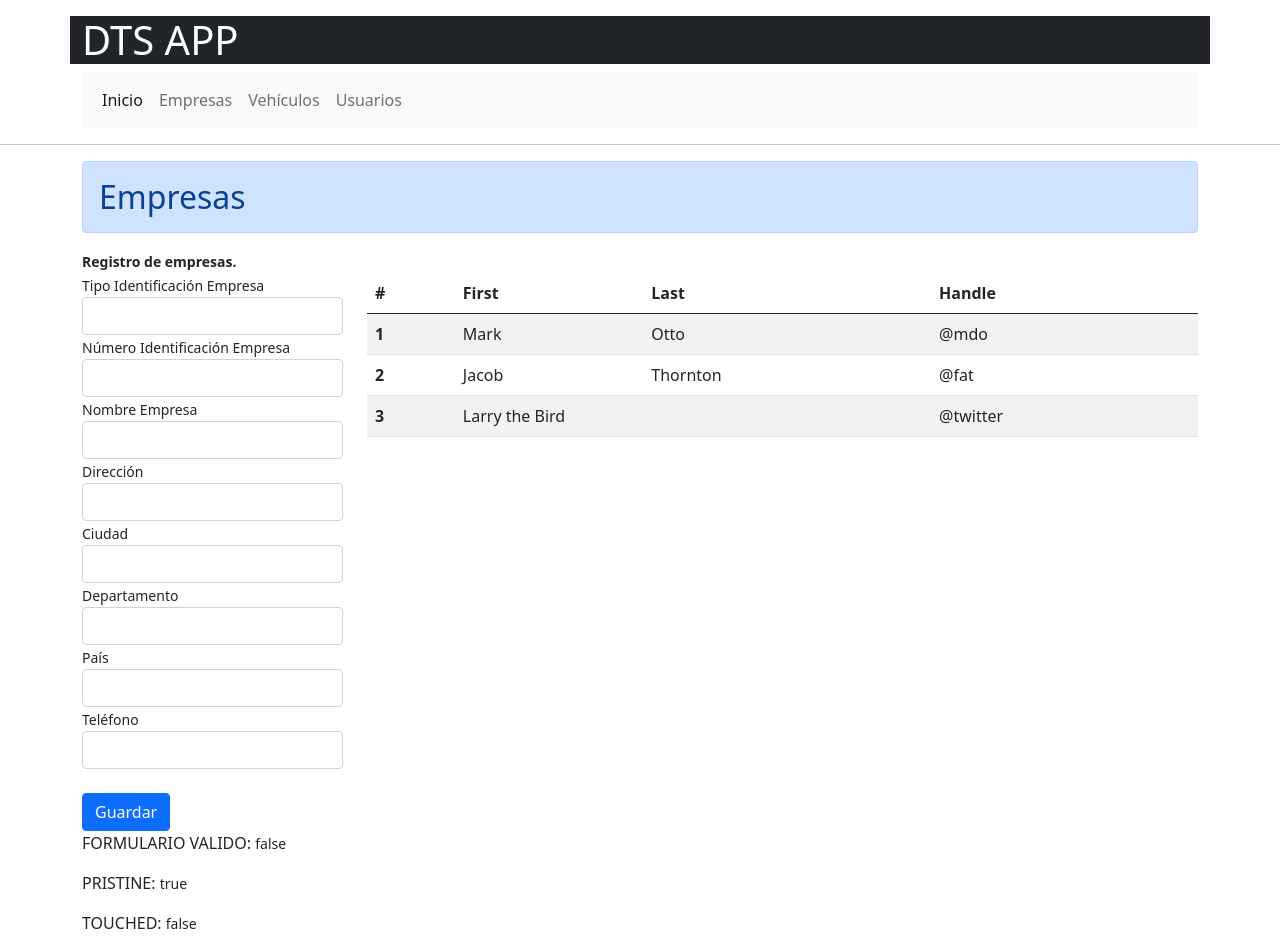
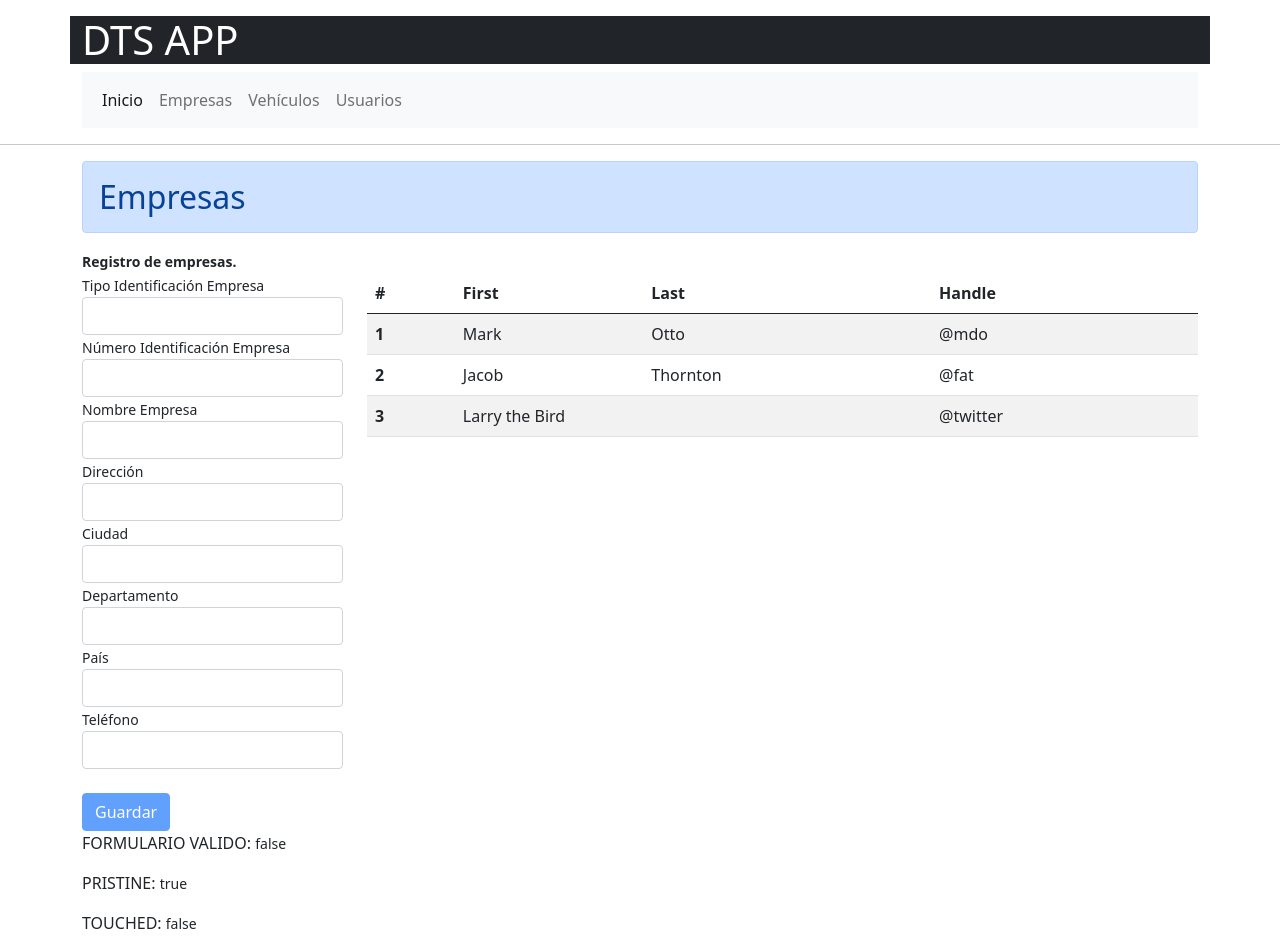
Before and after one commit to andrescanm/angular-dts, an Angular app: page / in a window 1280 px wide. Shown: the top 952 px of the page. Built offline with nearby package versions, Linux system fonts and the light colour scheme; no server answers.

Commit message:
Submit disabled formularioEmpresa.invalid

```diff
--- a/src/app/empresa/empresaFormulario/empresa.formulario.component.html
+++ b/src/app/empresa/empresaFormulario/empresa.formulario.component.html
@@ -65,7 +65,7 @@
                     <input type="text" class="form-control" id="telefono" formControlName="telefono" />
                 </div>
                 <br>
-                <button type="submit" class="btn btn-primary">
+                <button type="submit" class="btn btn-primary" [disabled]="formularioEmpresa.invalid">
                         Guardar
                     </button>
             </form>
--- a/src/app/empresa/empresaFormulario/empresa.formulario.component.ts
+++ b/src/app/empresa/empresaFormulario/empresa.formulario.component.ts
@@ -14,7 +14,7 @@ export class EmpresaFormularioComponent implements OnInit {
     tipoIdentificacion:   ['',[Validators.required, Validators.minLength(2)]],
     numeroIdentificacion: ['',[Validators.required, Validators.minLength(3)]],
     nombre:               ['',[Validators.required, Validators.minLength(3)]],
-    direccion:            ['',[Validators.required, Validators.minLength(5)]],
+    direccion:            ['',[Validators.required, Validators.minLength(3)]],
     ciudad:               ['',[Validators.required, Validators.minLength(3)]],
     departamento:         ['',[Validators.required, Validators.minLength(3)]],
     pais:                 ['',[Validators.required, Validators.minLength(3)]],
```
